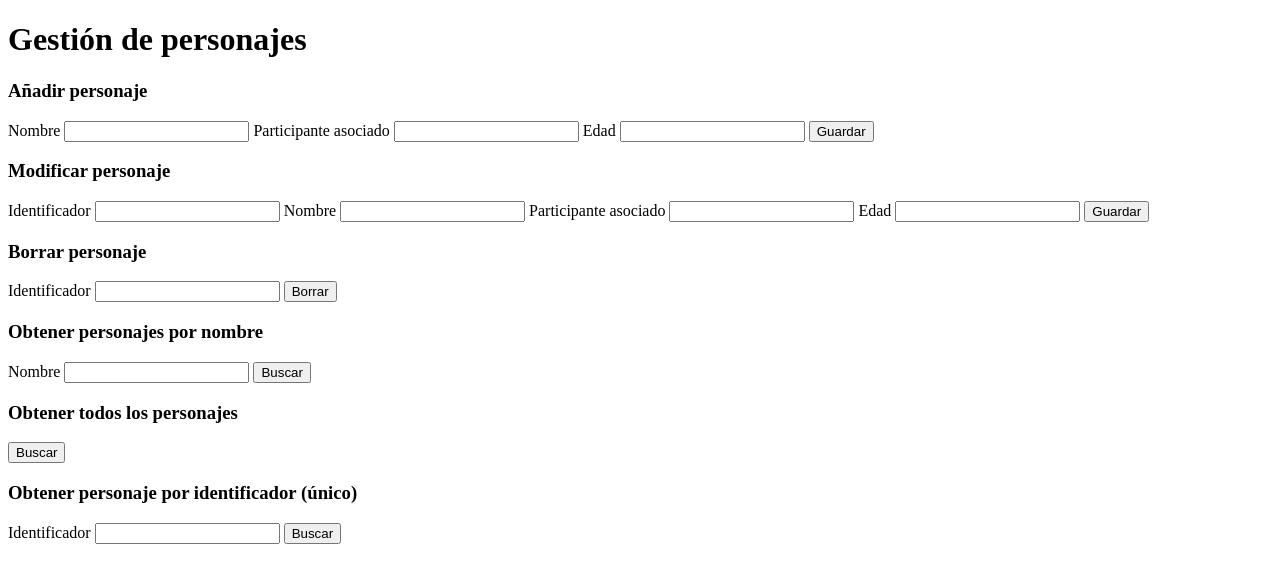
After one commit to UExGPSASEE/proyecto24-gb01-contenidos, a Flask app: page /characters in a window 1280 px wide. The commit adds this page. Shown: the top 583 px of the page. Run offline with Flask 3, Linux system fonts and the light colour scheme; data that the repository does not hold is empty.

Commit message:
GG-62 Creados personajes

```diff
--- a/app.py
+++ b/app.py
@@ -7,6 +7,7 @@ from controllers.trailer_ctrl import TrailerCtrl
 from controllers.chapter_ctrl import ChapterCtrl
 from controllers.serie_ctrl import SerieCtrl
 from controllers.season_ctrl import SeasonCtrl
+from controllers.character_ctrl import CharacterCtrl
 
 db = dbase.conexionMongoDB()
 
@@ -140,6 +141,14 @@ def participants():
 def addParticipant():
     return ParticipantCtrl.addParticipant(db['participants'])
 
+@app.route('/participants/updateParticipant', methods=['POST'])
+def updateParticipant():
+    return ParticipantCtrl.updateParticipant(db['participants'])
+
+@app.route('/participants/deleteParticipant', methods=['POST'])
+def deleteParticipant():
+    return ParticipantCtrl.deleteParticipant(db['participants'])
+
 @app.route('/participants/getParticipantByName', methods=['GET'])
 def getParticipantByName():
     return ParticipantCtrl.getParticipantByName(db['participants'])
@@ -152,10 +161,6 @@ def getParticipantBySurname():
 def getParticipantByAge():
     return ParticipantCtrl.getParticipantByAge(db['participants'])
 
-@app.route('/participants/getParticipantByNationality', methods=['GET'])
-def getParticipantByNationality():
-    return ParticipantCtrl.getParticipantByNationality(db['participants'])
-
 @app.route('/participants/getParticipantById', methods=['GET'])
 def getParticipantById():
     return ParticipantCtrl.getParticipantById(db['participants'])
@@ -164,13 +169,40 @@ def getParticipantById():
 def getAllParticipants():
     return ParticipantCtrl.getAllParticipants(db['participants'])
 
-@app.route('/participants/updateParticipant', methods=['POST'])
-def updateParticipant():
-    return ParticipantCtrl.updateParticipant(db['participants'])
+# -------------------------------------------------------------------------------------------------------
 
-@app.route('/participants/deleteParticipant', methods=['POST'])
-def deletePerticipant():
-    return ParticipantCtrl.deleteParticipant(db['participants'])
+@app.route('/characters')
+def characters():
+    return CharacterCtrl.render_template(db['characters'])
+
+@app.route('/characters/addCharacter', methods=['POST'])
+def addCharacter():
+    return CharacterCtrl.addCharacter(db['characters'])
+
+# @app.route('/characters/updateCharacter', methods=['POST'])
+# def updateCharacter():
+#     return CharacterCtrl.updateCharacter(db['characters'])
+#
+# @app.route('/characters/deleteCharacter', methods=['POST'])
+# def deleteCharacter():
+#     return CharacterCtrl.deleteCharacter(db['characters'])
+
+
+@app.route('/characters/getCharacterByName', methods=['GET'])
+def getCharacterByName():
+    return CharacterCtrl.getCharacterByName(db['characters'])
+
+@app.route('/characters/getCharacterByAge', methods=['GET'])
+def getCharacterByAge():
+    return CharacterCtrl.getCharacterByAge(db['characters'])
+
+@app.route('/characters/getCharacterById', methods=['GET'])
+def getCharacterById():
+    return CharacterCtrl.getCharacterById(db['characters'])
+
+@app.route('/characters/getAllCharacters', methods=['GET'])
+def getAllCharacters():
+    return CharacterCtrl.getAllCharacters(db['characters'])
 
 # -------------------------------------------------------------------------------------------------------
 
--- /dev/null
+++ b/controllers/character_ctrl.py
@@ -0,0 +1,167 @@
+from flask import render_template, request, jsonify, redirect, url_for
+from database import get_next_sequence_value as get_next_sequence_value
+from pymongo.collection import Collection
+from models.character import Character
+
+class CharacterCtrl:
+
+    @staticmethod
+    def render_template(db: Collection):
+        characters = db['characters']
+        charactersReceived = characters.find()
+        return render_template('Character.html', characters=charactersReceived)
+
+    @staticmethod
+    def addCharacter(db: Collection):
+        idCharacter = get_next_sequence_value(db, "idCharacter")
+        name = request.form.get('name')
+        participant = int(request.form.get('participant'))
+        age = request.form.get('age')
+        if age: age = int(age)
+        if name:
+            character = Character(idCharacter, name, participant, age)
+            db.insert_one(character.toDBCollection())
+
+            return redirect(url_for('characters'))
+        else:
+            return jsonify({'error': 'Character not found or not added', 'status': '404 Not Found'}), 404
+
+    # ---------------------------------------------------------
+
+    @staticmethod
+    def getCharacterByName(db: Collection):
+        name = request.args.get('name')
+        if name:
+            matching_characters = db.find({'name': name})
+            characters_list = [
+                {
+                    'name': character.get('name'),
+                    'surname': character.get('surname'),
+                    'age': character.get('age'),
+                    'nationality': character.get('nationality')
+                }
+                for character in matching_characters
+            ]
+
+            return jsonify(characters_list), 200
+        else:
+            return jsonify({'error': 'Nombre no proporcionado'}), 400
+
+
+    @staticmethod
+    def getCharacterByAge(db: Collection):
+        age = int(request.args.get('age'))
+
+        if age:
+            matching_characters = db.find({'age': age})
+
+            characters_list = [
+                {
+                    'name': character.get('name'),
+                    'surname': character.get('surname'),
+                    'age': character.get('age'),
+                    'nationality': character.get('nationality')
+                }
+                for character in matching_characters
+            ]
+
+            return jsonify(characters_list), 200
+        else:
+            return jsonify({'error': 'Edad no proporcionada'}), 400
+
+    @staticmethod
+    def getCharacterById(db: Collection):
+        idCharacter = request.args.get('idCharacter')
+        if idCharacter:
+            idCharacter = int(idCharacter)
+            matching_character = db.find({'idCharacter': idCharacter})
+            characters_list = [
+                {
+                    'idCharacter': character.get('idCharacter'),
+                    'name': character.get('name'),
+                    'surname': character.get('surname'),
+                    'age': character.get('age'),
+                    'nationality': character.get('nationality')
+                }
+                for character in matching_character
+            ]
+            return jsonify(characters_list), 200
+        else:
+            return jsonify({'error': 'idCharacter no proporcionado'}), 400
+
+
+    @staticmethod
+    def getAllCharacters(db: Collection):
+        allCharacters = db.find()
+        characters_list = [
+            {
+                'idCharacter': character.get('idCharacter'),
+                'name': character.get('name'),
+                'participant': character.get('participant'),
+                'age': character.get('age')
+            }
+            for character in allCharacters
+        ]
+        return jsonify(characters_list), 200
+
+    # ---------------------------------------------------------
+
+    @staticmethod
+    def deleteCharacter(db: Collection):
+        if request.form.get('_method') == 'DELETE':
+            idCharacter = int(request.form['idCharacter'])
+            if idCharacter and db.delete_one({'idCharacter': idCharacter}):
+                print("Delete ok")
+                return redirect(url_for('characters'))
+            else:
+                print("Delete failed")
+                return redirect(url_for('characters'))
+        else:
+            return redirect(url_for('characters'))
+
+    # ---------------------------------------------------------
+
+    @staticmethod
+    def updateCharacter(db: Collection):
+        if request.form.get('_method') != 'PUT':
+            return jsonify({'error': 'No se puede actualizar', 'status': '400 Bad Request'}), 400
+        try:
+            idCharacter = int(request.form.get('idCharacter'))
+            name = request.form.get('name')
+            participant = request.form.get('participant')
+            age = request.form.get('age')
+            if age:
+                age = int(age)
+            if participant:
+                participant = int(participant)
+
+            filter = {'idCharacter': idCharacter}
+
+            update_fields = {}
+
+            if name:
+                update_fields['name'] = name
+            if participant:
+                update_fields['surname'] = participant
+            if age:
+                update_fields['age'] = age
+
+            change = {'$set': update_fields}
+
+            result = db.update_one(filter, change)
+            if result.matched_count == 0:
+                return jsonify({'error': 'Personaje no encontrado', 'status': '404 Not Found'}), 404
+            elif result.modified_count == 0:
+                return jsonify({'message': 'El personaje ya está actualizado', 'status': '200 OK'}), 200
+
+            return redirect(url_for('characters'))
+
+        except ValueError:
+            return jsonify({'error': 'Datos inválidos', 'status': '400 Bad Request'}), 400
+
+        except Exception as e:
+            return jsonify(
+                {'error': f'Error interno del servidor: {str(e)}', 'status': '500 Internal Server Error'}
+            ), 500
+
+    # --------------------------------
--- /dev/null
+++ b/templates/Character.html
@@ -0,0 +1,85 @@
+<!DOCTYPE html>
+<html lang="es">
+<head>
+    <meta charset="UTF-8">
+    <meta name="viewport" content="width=device-width, initial-scale=1.0">
+    <title>Personajes</title>
+</head>
+<body>
+    <div class="container">
+        <h1 class="text-center mt-5 mb-5"> Gestión de personajes </h1>
+    </div>
+    <div class="container">
+        <div class="row row-col-1 row-cols-sm-1 row-cols-md-2 row-cols-lg-2">
+            <div class="col-md-6 mb-3">
+                <div class="card">
+                    <div class="card-body">
+                        <h3 class="text-center">Añadir personaje</h3>
+                        <form action="/characters/addCharacter" method="POST">
+                            <label>Nombre</label>
+                            <input type="text" class="form-control mb-3" name="name" required>
+                            <label>Participante asociado</label>
+                            <input type="number" class="form-control mb-3" name="participant" required>
+                            <label>Edad</label>
+                            <input type="number" class="form-control mb-3" name="age">
+                            <button class="btn btn-primary" type="submit"> Guardar </button>
+                        </form>
+                    </div>
+
+
+
+                    <div class="card-body">
+                        <h3 class="text-center">Modificar personaje</h3>
+                        <form action="/characters/updateCharacter" method="POST">
+                            <input type="hidden" name="_method" value="PUT">
+                            <label>Identificador</label>
+                            <input type="number" class="form-control mb-3" name="idCharacter" required>
+                            <label>Nombre</label>
+                            <input type="text" class="form-control mb-3" name="name">
+                            <label>Participante asociado</label>
+                            <input type="number" class="form-control mb-3" name="participant">
+                            <label>Edad</label>
+                            <input type="number" class="form-control mb-3" name="age">
+                            <button class="btn btn-primary" type="submit"> Guardar </button>
+                        </form>
+                    </div>
+
+                    <div class="card-body">
+                        <h3 class="text-center">Borrar personaje</h3>
+                        <form action="/characters/deleteCharacter" method="POST">
+                            <input type="hidden" name="_method" value="DELETE">
+                            <label>Identificador</label>
+                            <input type="number" min=0 class="form-control mb-3" name="idCharacter" required>
+                            <button class="btn btn-primary" type="submit"> Borrar </button>
+                        </form>
+                    </div>
+
+                    <div class="card-body">
+                        <h3 class="text-center">Obtener personajes por nombre</h3>
+                        <form action="/characters/getCharacterByName" method="GET">
+                            <label>Nombre</label>
+                            <input type="text" class="form-control mb-3" name="name">
+                            <button class="btn btn-primary" type="submit"> Buscar </button>
+                        </form>
+                    </div>
+
+                    <div class="card-body">
+                        <h3 class="text-center">Obtener todos los personajes</h3>
+                        <form action="/characters/getAllCharacters" method="GET">
+                            <button class="btn btn-primary" type="submit"> Buscar </button>
+                        </form>
+                    </div>
+                    <div class="card-body">
+                        <h3 class="text-center">Obtener personaje por identificador (único)</h3>
+                        <form action="/characters/getCharacterById" method="GET">
+                            <label>Identificador</label>
+                            <input type="number" min=0 class="form-control mb-3" name="idCharacter" required>
+                            <button class="btn btn-primary" type="submit"> Buscar </button>
+                        </form>
+                    </div>
+                </div>
+            </div>
+        </div>
+    </div>
+</body>
+</html>
--- a/templates/index.html
+++ b/templates/index.html
@@ -27,6 +27,7 @@
                                 <li><a href="/series">Ir a Series</a></li>
                                 <li><a href="/chapters">Ir a Capítulos</a></li>
                                 <li><a href="/seasons">Ir a Temporadas</a></li>
+                                <li><a href="/characters">Ir a Personajes</a></li>
 
                             </ul>
                         </nav>
```
Also changed, not shown: models/character.py (added, +14 -0 lines).
